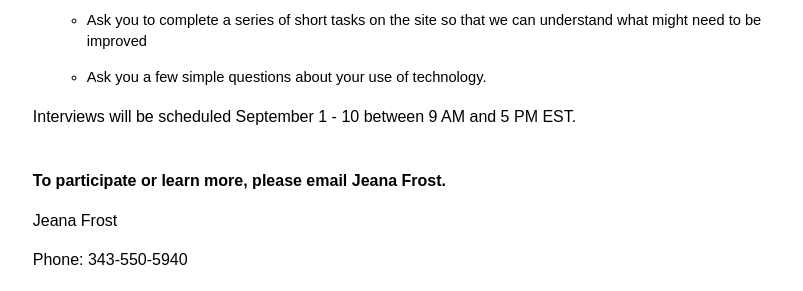
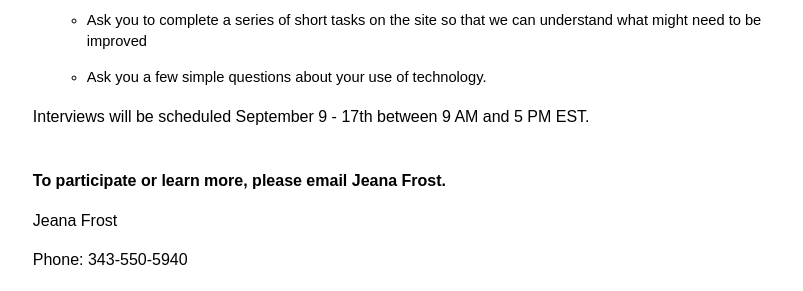
Before and after one commit to cds-snc/research-recherche, a Jekyll site: the page built from _pages/en/notify.html, in a window 1280 px wide. Shown: the part 715-1006 px from the top of the page, without its empty margins (236-1039 px from the left). Built offline with Jekyll 4.4.1, drawn with Linux system fonts in a browser that asks for light colours.

Commit message:
Update notify.html

```diff
--- a/_pages/en/notify.html
+++ b/_pages/en/notify.html
@@ -210,7 +210,7 @@ The research session will be about 30 minutes and you will receive a $25 dollar
       </ul>
 
       <p>
-        <span lang="EN" style="font-size:12.0pt;line-height:115%">Interviews will be scheduled September 1 - 10 between 9 AM and 5 PM EST.</span>
+        <span lang="EN" style="font-size:12.0pt;line-height:115%">Interviews will be scheduled September 9 - 17th between 9 AM and 5 PM EST.</span>
       </p>
 
       <p style="margin-bottom:10.0pt;padding-top:25px">
```
